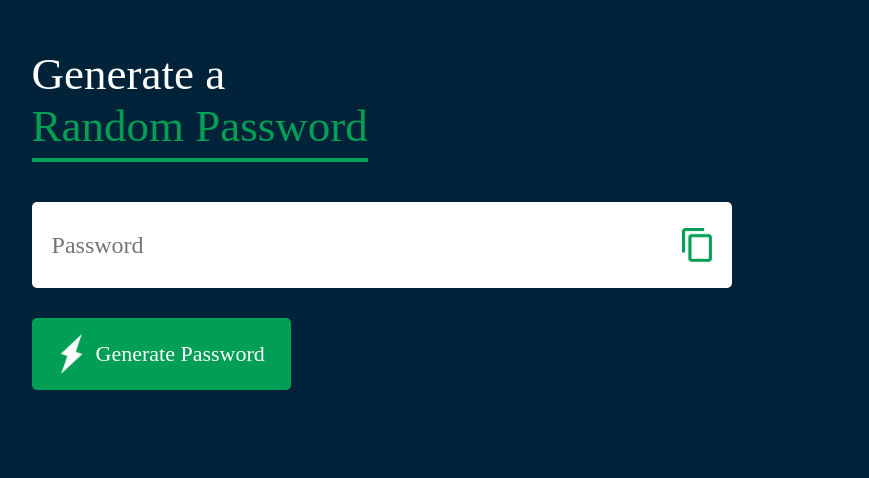
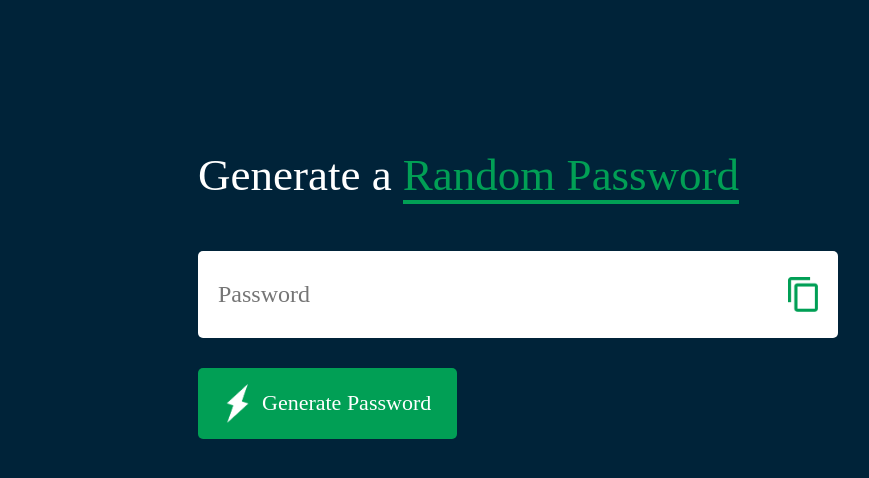
Before and after one commit to ammar3hasan/random-password-generator, a plain HTML site: page index.html in a window 1280 px wide. Shown: the part 106-584 px from the top of the page, without its empty margins (122-991 px from the left). Drawn offline with Linux system fonts and the light colour scheme.

Commit message:
some css design

```diff
--- a/index.html
+++ b/index.html
@@ -9,13 +9,15 @@
 </head>
 
 <body>
-    <div class="container">
-        <h1>Generate a <br /><span>Random Password</span></h1>
-        <div class="display">
-            <input type="text" id="password" placeholder="Password" />
-            <img onclick="copyPassword()" src="images/copy.png" />
+    <div class="wrapper">
+        <div class="container">
+            <h1>Generate a <span>Random Password</span></h1>
+            <div class="display">
+                <input type="text" id="password" placeholder="Password" />
+                <img onclick="copyPassword()" src="images/copy.png" />
+            </div>
+            <button onclick="createPassword()"><img src="images/generate.png">Generate Password</button>
         </div>
-        <button onclick="createPassword()"><img src="images/generate.png">Generate Password</button>
     </div>
 
 
--- a/style.css
+++ b/style.css
@@ -1,22 +1,29 @@
-*{
+* {
   margin: 0;
   padding: 0;
   font-family: 'Poppins', 'sans-serif';
   box-sizing: border-box;
 }
 
-body{
-    background:#002339;
-    color:#fff;
+body {
+  background: #002339;
+  color: #fff;
 }
 
-.container{
-    margin: 12%;
-    width: 90%;
-    max-width: 700px;
+.wrapper {
+  width: 100%;
+  height: 100vh;
+  display: flex;
+  justify-content: center;
+  align-items: center;
 }
 
-.display{
+.container {
+  min-width: 50%;
+}
+
+
+.display {
   width: 100%;
   margin-top: 50px;
   margin-bottom: 30px;
@@ -29,34 +36,38 @@ body{
   border-radius: 5px;
 }
 
-.container h1{
+
+.container h1 {
   font-weight: 500;
   font-size: 45px;
 }
 
-.container h1 span{
+
+.container h1 span {
   color: #019f55;
   border-bottom: 4px solid #019f55;
-    padding-bottom: 7px;
+  /* padding-bottom: 7px; */
 }
 
-.display img{
+
+.display img {
   width: 30px;
   cursor: pointer;
 }
 
-.display input{
+
+.display input {
   border: 0;
   outline: 0;
   font-size: 24px;
 }
 
-.container button img{
+.container button img {
   width: 28px;
   margin-right: 10px;
 }
 
-.container button{
+.container button {
   border: 0;
   outline: 0;
   background: #019f55;
@@ -73,8 +84,9 @@ body{
 
 #snackbar {
   visibility: hidden;
-    color: #fff;
-    background-color: #333;
+  color: #333;
+  font-weight: 500;
+  background-color: #f8d406;
   min-width: 250px;
   margin-left: -125px;
   border-radius: 2px;
@@ -86,30 +98,58 @@ body{
   position: fixed;
 }
 
-  /* This will be activated when the snackbar's class is 'show' which will be added through JS */
+
 #snackbar.show {
   visibility: visible;
   -webkit-animation: fadein 0.5s, fadeout 0.5s 2.5s;
   animation: fadein 0.5s, fadeout 0.5s 2.5s;
 }
 
-  /* Animations for fading in and out */
+
 @-webkit-keyframes fadein {
-    from {bottom: 0; opacity: 0;}
-    to {bottom: 30px; opacity: 1;}
+  from {
+    bottom: 0;
+    opacity: 0;
+  }
+
+  to {
+    bottom: 30px;
+    opacity: 1;
+  }
 }
 
 @keyframes fadein {
-    from {bottom: 0; opacity: 0;}
-    to {bottom: 30px; opacity: 1;}
+  from {
+    bottom: 0;
+    opacity: 0;
+  }
+
+  to {
+    bottom: 30px;
+    opacity: 1;
+  }
 }
 
 @-webkit-keyframes fadeout {
-    from {bottom: 30px; opacity: 1;}
-    to {bottom: 0; opacity: 0;}
+  from {
+    bottom: 30px;
+    opacity: 1;
+  }
+
+  to {
+    bottom: 0;
+    opacity: 0;
+  }
 }
 
 @keyframes fadeout {
-    from {bottom: 30px; opacity: 1;}
-    to {bottom: 0; opacity: 0;}
+  from {
+    bottom: 30px;
+    opacity: 1;
   }
+
+  to {
+    bottom: 0;
+    opacity: 0;
+  }
+}
```
Lines whose indentation alone changed are shown as unchanged.
